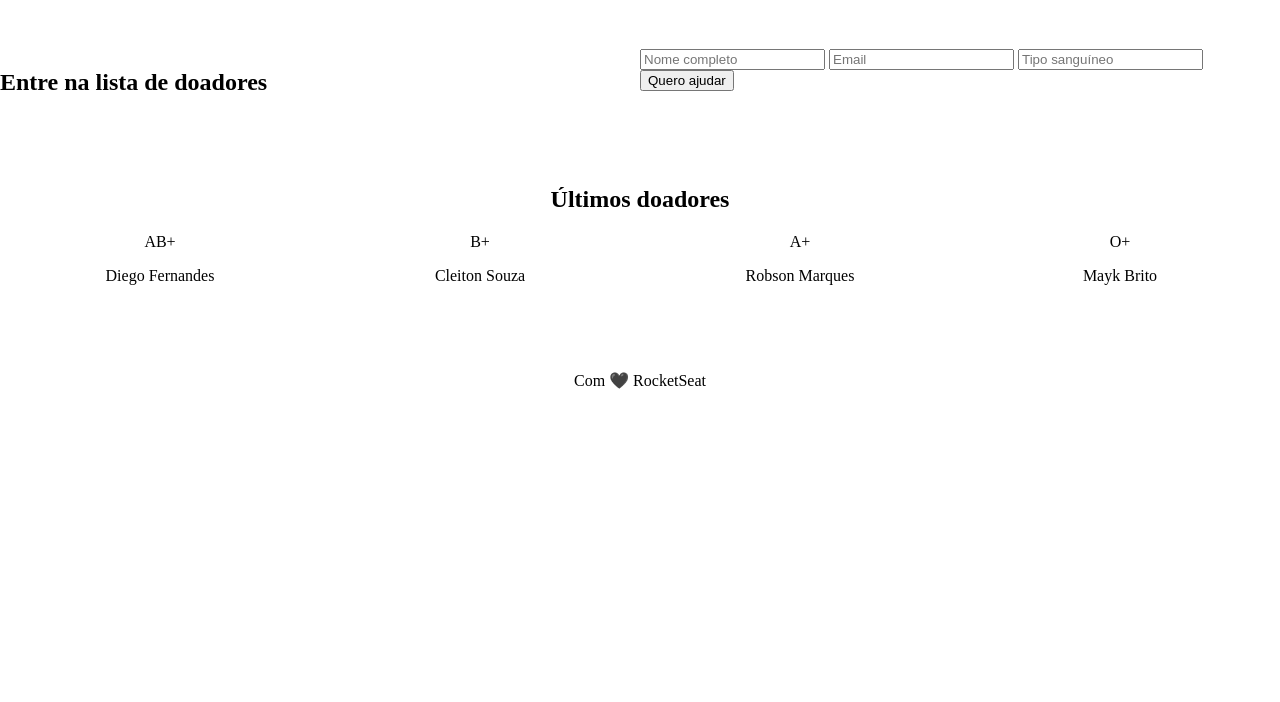
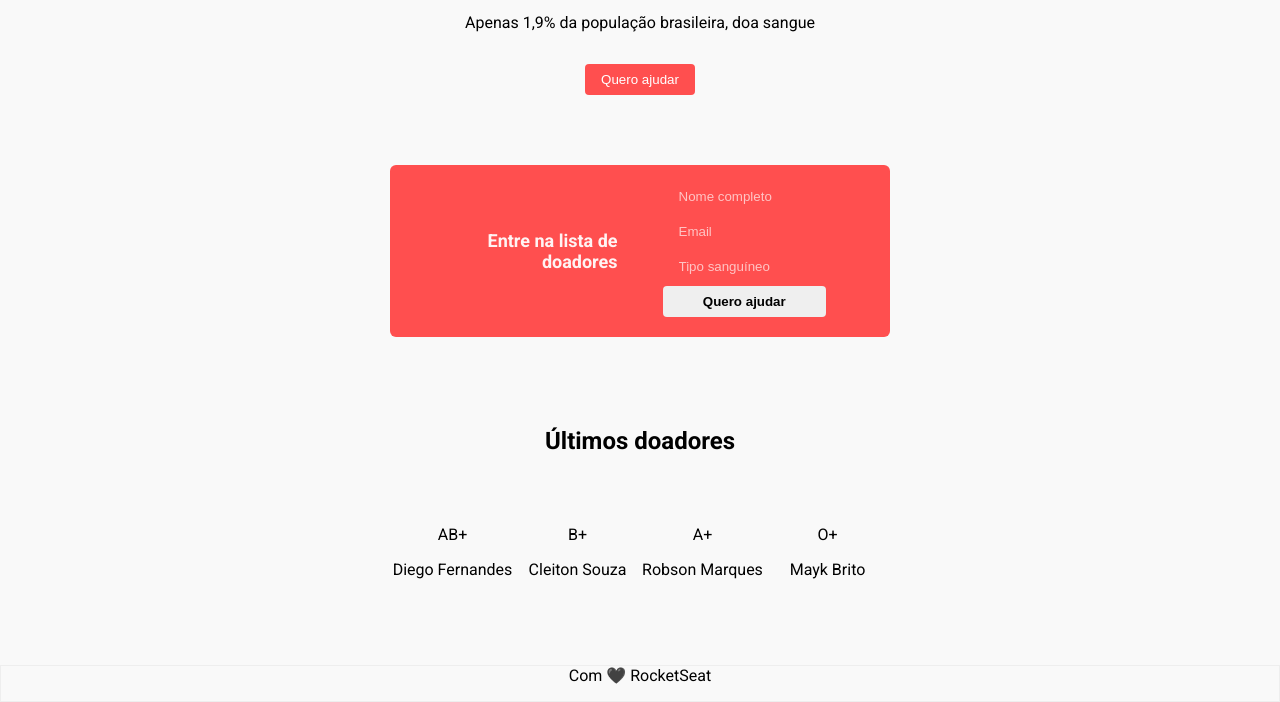
Before and after one commit to chr-1z/maratonaDevRocketseat, a plain HTML site: page index.html in a window 1280 px wide. Shown: the part 234-936 px from the top of the page. Before the commit the page ends 800 px from the top, so only its background shows below. Drawn offline with Linux system fonts and the light colour scheme.

Commit message:
Add files via upload
18/02 - maratonaDev - Aula1

```diff
--- a/index.html
+++ b/index.html
@@ -20,6 +20,8 @@
     <title>Doe vida! Doe sangue</title>
 
     <link rel="stylesheet" href="style.css">
+    <link href="https://fonts.googleapis.com/css?family=Roboto:400,700&display=swap" rel="stylesheet">
+
 
 </head>
 
@@ -30,6 +32,7 @@
         <p>Até 3 vidas com 1 doação</p>
         <p>Mais de 38.000 doações são necessárias todos os dias</p>
         <p>Apenas 1,9% da população brasileira, doa sangue</p>
+        <button>Quero ajudar</button>
 
     </header>
 
--- a/style.css
+++ b/style.css
@@ -1,26 +1,120 @@
 /*
- CASCADING STYLESHEET
+ GLOBAL
 */
+
+* {
+    /* CORRIGINDO PROPRIEDADE PADRÃO CSS */
+    box-sizing: border-box;
+}
 
 html, body {
     margin: 0;
 }
-/* ALINHAMENTOS, ESPAÇAMENTOS
-LARGURA E ALTURAS */
+
+body {
+    display: flex;
+    flex-direction: column;
+
+    height: 100vh;
+
+    /* FONTE */
+    font-family: 'Roboto', sans-serif;
+
+    background-color: #f9f9f9;
+}
+
+/* TITULOS */
+header h1, main h2 {
+    margin-bottom: 70px;
+}
+
+.form h2 {
+    text-align: right;
+    color: #ffffffee;
+    font-size: 18px;
+}
+
+/* ESTRUTURA */
 header, main, footer {
+    /* alinhamentos de textos */
     text-align: center;
 }
 
-.donors {
+header, .form, main {
+    /* espaçamentos com margin */
+    margin: 0 auto 70px;
+
+
+    /* limites  dos elementos na página */
+    width: 50%;
+    max-width: 500px;
+}
+
+/* HEADER */
+header button {
+    margin-top: 16px;
+    padding: 8px 16px;
+    border-radius: 4px;
+    border: none;
+
+    background-color: #ff4f4f;
+    color: white;
+
+    font font-weight: bold;
+}
+
+/* FORM */
+section.form {
+    display: grid;
+    grid-template-columns: 1fr 1fr;
+    grid-gap: 45px;
+    align-items: center;
+
+
+    background-color: #ff4f4f;
+
+    padding: 16px 64px;
+
+    border-radius: 6px;
+}
+
+form input,
+form button {
+    /* LARGURA */
+    width: 100%;
+
+    /* ESPAÇAMENTO */
+    margin-bottom: 4px;
+
+    /* PREENCHIMENTO */
+    padding: 8px 16px;
+
+    /* BORDAS */
+    border-radius: 4px;
+    border: 1px #ffffff88 ;
+}
+
+form input {
+    background-color: transparent;
+}
+
+form input::placeholder {
+    color: #ffffffaa;
+}
+
+form button {
+    font-weight: bold;
+}
+/* MAIN */
+main .donors {
     display: grid;
     grid-template-columns: 1fr 1fr 1fr 1fr;
 }
-.form {
-    display: grid;
-    grid-template-columns: 1fr 1fr;
+
+footer {
+    margin-top: auto;
+
+    padding-bottom: 16px;
+
+    border: 1px solid #eee;
 }
-
-
-header, .form, main {
-    margin-bottom: 70px;
-}
```
